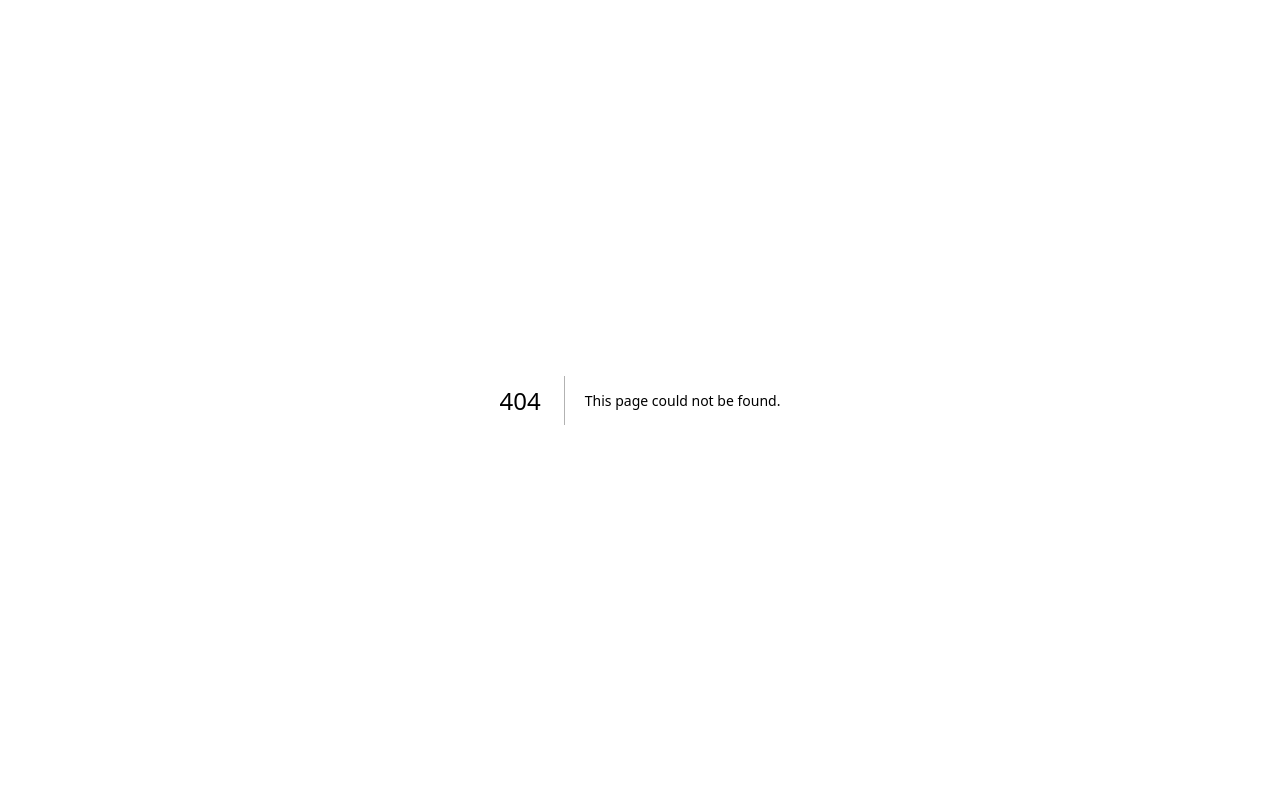
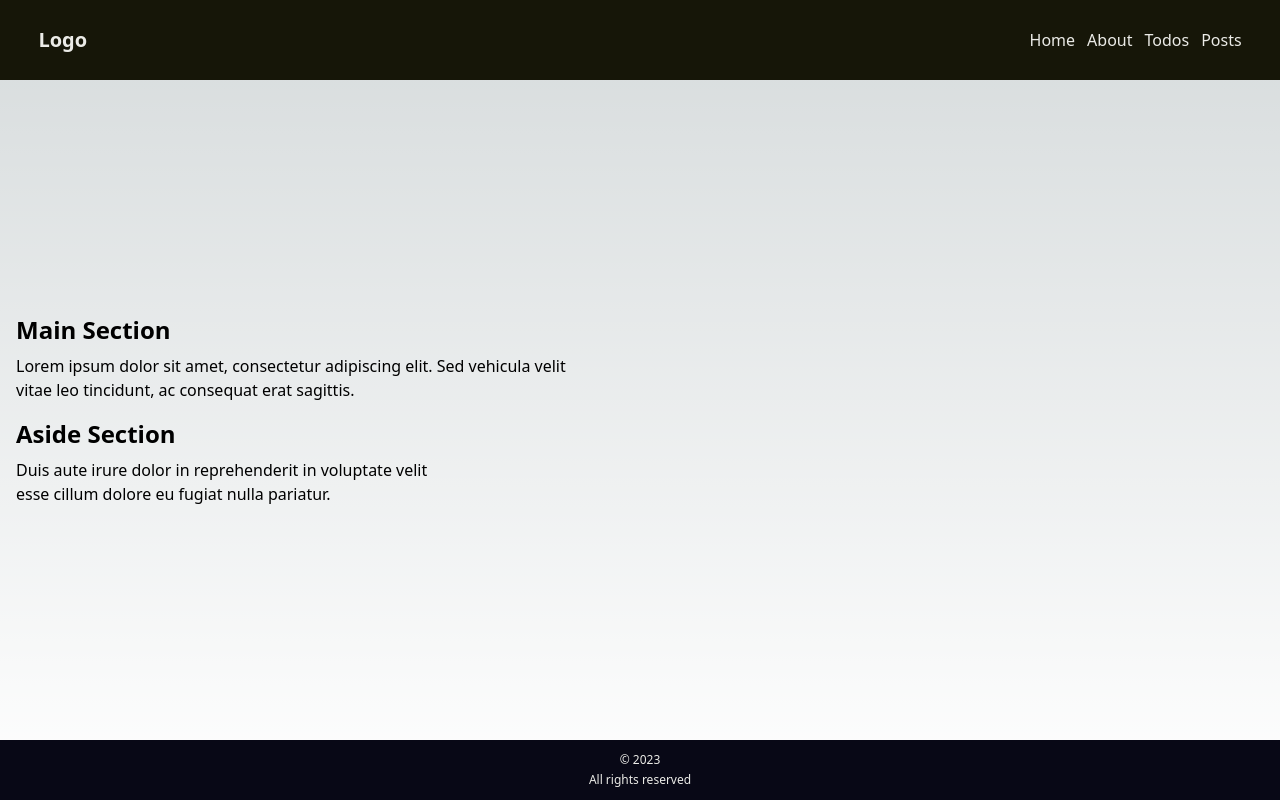
Before and after one commit to EiJey11/Next_app, a Next.js app in the folder labb_3/: page /about in a window 1280 px wide. Before the commit this address had no page. Built offline with nearby package versions, Linux system fonts and the light colour scheme.

Commit message:
Done with Layout, About, Todos, Posts

```diff
--- /dev/null
+++ b/labb_3/components/AboutAside.jsx
@@ -0,0 +1,15 @@
+import React from 'react'
+
+export default function AboutAside() {
+    return (
+        <aside className="w-full md:w-1/3 mt-4 md:mt-0">
+            <section>
+                <h2 className="text-2xl font-bold mb-2">Aside Section</h2>
+                <p>
+                    Duis aute irure dolor in reprehenderit in voluptate velit
+                    esse cillum dolore eu fugiat nulla pariatur.
+                </p>
+            </section>
+        </aside>
+    )
+}
--- /dev/null
+++ b/labb_3/components/AboutMain.jsx
@@ -0,0 +1,22 @@
+import React from 'react'
+
+export default function AboutMain() {
+    return (
+        <div>
+            <div className="flex flex-wrap">
+                <div className="w-full md:w-2/3 md:pr-4">
+                    <section className="mb-4">
+                        <h2 className="text-2xl font-bold mb-2">
+                            Main Section
+                        </h2>
+                        <p>
+                            Lorem ipsum dolor sit amet, consectetur adipiscing
+                            elit. Sed vehicula velit vitae leo tincidunt, ac
+                            consequat erat sagittis.
+                        </p>
+                    </section>
+                </div>
+            </div>
+        </div>
+    )
+}
--- a/labb_3/components/Footer.jsx
+++ b/labb_3/components/Footer.jsx
@@ -0,0 +1,10 @@
+const Footer = () => {
+    return (
+        <footer className="flex flex-col bg-[#080816] h-[60px] text-[#ebebe7] text-xs items-center justify-center">
+            <p>&copy; 2023</p>
+            <p className="pt-1">All rights reserved</p>
+        </footer>
+    )
+}
+
+export default Footer
--- a/labb_3/components/Header.jsx
+++ b/labb_3/components/Header.jsx
@@ -0,0 +1,29 @@
+import Link from 'next/link'
+
+const Header = () => {
+    return (
+        <header className="flex justify-between items-center h-[80px] px-[3%] bg-[#161608] text-[#ebebe7]">
+            <div className="font-bold text-xl">
+                <Link href="/">Logo</Link>
+            </div>
+            <nav>
+                <ul className="flex">
+                    <li className="pr-3">
+                        <Link href="/">Home</Link>
+                    </li>
+                    <li className="pr-3">
+                        <Link href="/about">About</Link>
+                    </li>
+                    <li className="pr-3">
+                        <Link href="/todos">Todos</Link>
+                    </li>
+                    <li className="">
+                        <Link href="/posts">Posts</Link>
+                    </li>
+                </ul>
+            </nav>
+        </header>
+    )
+}
+
+export default Header
--- a/labb_3/components/Layout.jsx
+++ b/labb_3/components/Layout.jsx
@@ -0,0 +1,14 @@
+import Header from './Header'
+import Footer from './Footer'
+
+const Layout = ({ children }) => {
+    return (
+        <div className="flex flex-col justify-between min-h-screen">
+            <Header />
+            <main>{children}</main>
+            <Footer />
+        </div>
+    )
+}
+
+export default Layout
--- a/labb_3/pages/_app.js
+++ b/labb_3/pages/_app.js
@@ -1,7 +1,10 @@
 import '@/styles/globals.css'
-
+import Layout from '../components/Layout'
 
 export default function App({ Component, pageProps }) {
-    return <Component {...pageProps} />
-
+    return (
+        <Layout>
+            <Component {...pageProps} />
+        </Layout>
+    )
 }
--- /dev/null
+++ b/labb_3/pages/about/index.jsx
@@ -0,0 +1,14 @@
+import AboutAside from '@/components/AboutAside'
+import AboutMain from '@/components/AboutMain'
+import React from 'react'
+
+export default function About() {
+    return (
+        <div className="container mx-auto p-4">
+            <div className="flex flex-wrap">
+                <AboutMain />
+                <AboutAside />
+            </div>
+        </div>
+    )
+}
--- a/labb_3/pages/index.js
+++ b/labb_3/pages/index.js
@@ -5,9 +5,13 @@ const inter = Inter({ subsets: ['latin'] })
 export default function Home() {
     return (
         <main
-            className={`flex min-h-screen flex-col items-center justify-between p-24 ${inter.className}`}
+            className={`flex flex-col items-center justify-center p-24 ${inter.className}`}
         >
-            HELLO!
+            <div>
+                <h1 className="text-[96px] font-extrabold">
+                    Here is my<br></br> Next App
+                </h1>
+            </div>
         </main>
     )
 }
--- a/labb_3/pages/posts/index.js
+++ b/labb_3/pages/posts/index.jsx
@@ -1,6 +1,6 @@
 function AllPosts({ posts }) {
     return (
-        <div className="flex flex-col justify-center items-center w-full min-h-screen">
+        <div className="flex flex-col justify-center items-center w-full">
             <h1 className="text-3xl font-extrabold mb-8">Posts</h1>
             <div className="flex flex-wrap justify-center mx-32 my-16">
                 {posts.slice(0, 6).map((post) => {
@@ -37,9 +37,8 @@ function AllPosts({ posts }) {
 
 export default AllPosts
 
-// Start json server with command - serve db.json. Then add link to fetch.
 export async function getServerSideProps() {
-    const response = await fetch('http://localhost:55994')
+    const response = await fetch('https://jsonplaceholder.typicode.com/posts')
     const data = await response.json()
 
     return {
--- a/labb_3/pages/todos/TodoList.jsx
+++ b/labb_3/pages/todos/TodoList.jsx
@@ -1,5 +1,3 @@
-import TodoDetails from './Todo'
-
 const TodoList = ({ todos }) => {
     return (
         <ol className="mt-2 mb-8" id="todos">
--- a/labb_3/pages/todos/index.jsx
+++ b/labb_3/pages/todos/index.jsx
@@ -1,4 +1,4 @@
-import React, { useState, useEffect } from 'react'
+import React, { useState, useEffect, useCallback } from 'react'
 import TodoList from './TodoList'
 import SearchForm from './SearchForm'
 
@@ -40,7 +40,8 @@ const Todo = () => {
         }).then((res) => res.json())
     }
 
-    const handleSearch = (searchQuery) => {
+    const handleSearch = useCallback(
+        (searchQuery) => {
             if (searchQuery !== '') {
                 const results = allTodos.filter((todo) =>
                     todo.title.toLowerCase().includes(searchQuery.toLowerCase())
@@ -51,10 +52,12 @@ const Todo = () => {
                 setTodos(allTodos.slice(0, 10))
                 setShowDefaultList(true)
             }
-    }
+        },
+        [allTodos]
+    )
 
     return (
-        <div className="flex flex-col min-h-screen items-left justify-center ml-24">
+        <div className="flex flex-col items-left justify-center ml-24">
             <h1 className="text-3xl font-bold my-[2%]">GraphQL Todos</h1>
             <SearchForm onSearch={handleSearch} />
             <TodoList todos={todos} />
```
Lines whose indentation alone changed are shown as unchanged.
